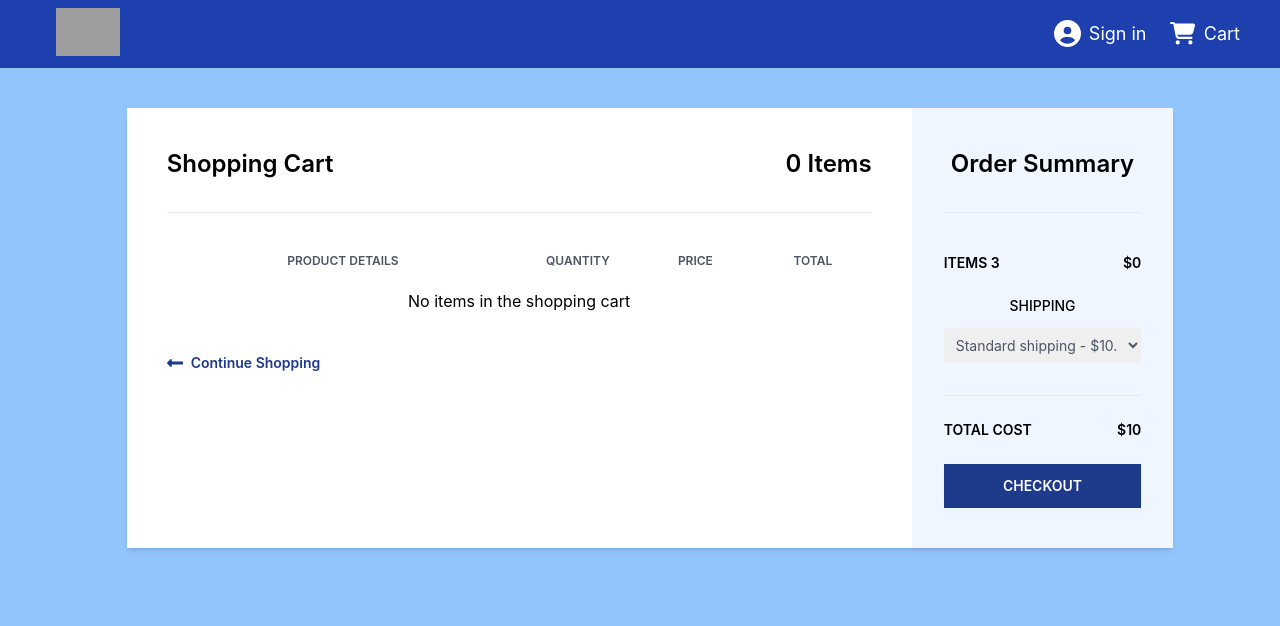
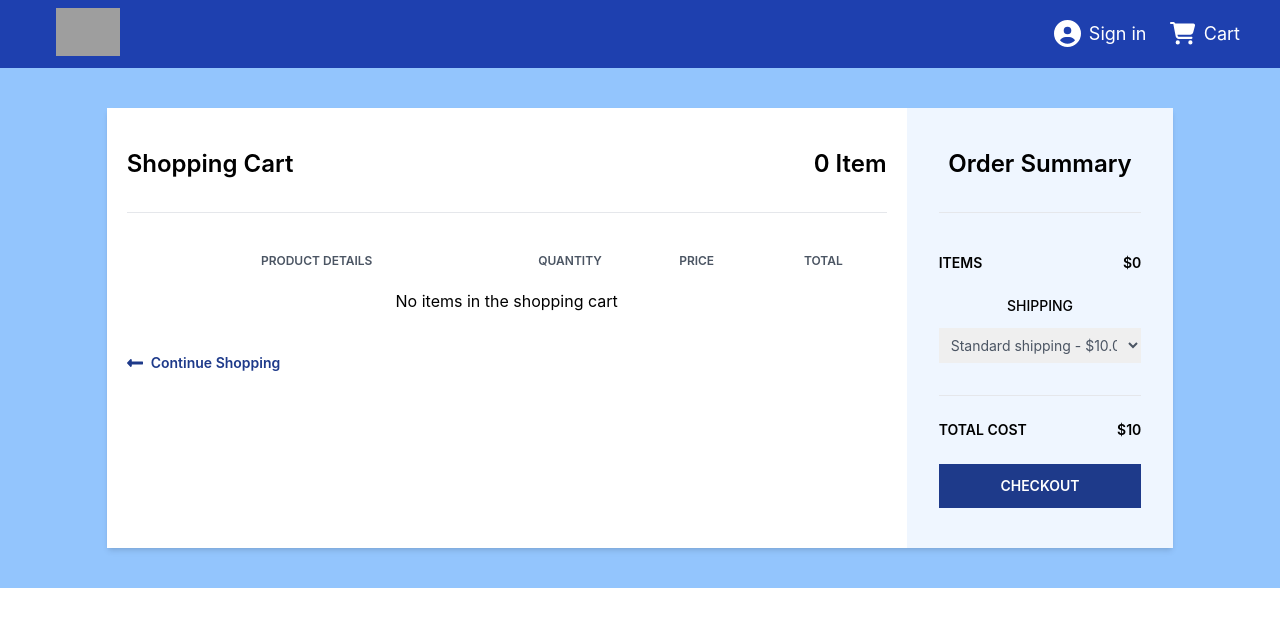
Before and after one commit to LuisAlbertoATOS/OnlineStore-React, a React (Create React App) app in the folder online-store/: page /shopping-cart in a window 1280 px wide. Shown: the top 626 px of the page. Built offline with nearby package versions, Linux system fonts and the light colour scheme; grey boxes are pictures that could not be loaded.

Commit message:
ui details

```diff
--- a/online-store/src/components/ShoppingCart/ShoppingCart.jsx
+++ b/online-store/src/components/ShoppingCart/ShoppingCart.jsx
@@ -12,16 +12,20 @@ const ShoppingCart = () => {
     shoppingCartContext,
     setShoppingCartContext,
     totalPrice,
-    setTotalPrice
+    setTotalPrice,
   } = useShoppingCartContext();
 
   const deleteItem = (productId) => {
     return () => {
-      if (window.confirm('Are you sure you want to delete this product?')) {
-        const newShoppingCart = shoppingCartContext.filter((items) => items.productId !== productId);
-        const prod = shoppingCartContext.filter((items) => items.productId === productId);
+      if (window.confirm("Are you sure you want to delete this product?")) {
+        const newShoppingCart = shoppingCartContext.filter(
+          (items) => items.productId !== productId
+        );
+        const prod = shoppingCartContext.filter(
+          (items) => items.productId === productId
+        );
         const removedPrice = +prod[0].price * +prod[0].quantity;
-        setTotalPrice((totalPrice) => (totalPrice-removedPrice));
+        setTotalPrice((totalPrice) => totalPrice - removedPrice);
         setShoppingCartContext(newShoppingCart);
       }
     };
@@ -36,15 +40,17 @@ const ShoppingCart = () => {
   };
 
   return (
-    <section className="h-screen w-screen bg-blue-300">
+    <section className="bg-blue-300 h-full">
+      <section className="w-screen bg-blue-300">
         <Navbar />
-      <div className="align-content-center container mx-auto mt-10 w-5/6 pl-5">
-        <div className="flex shadow-md my-10">
-          <div className="w-3/4 bg-white px-10 py-10">
+        <div className="align-content-center container mx-auto mt-10 w-5/6 pb-10">
+          <div className="flex shadow-md">
+            <div className="w-3/4 bg-white px-5 py-10">
               <div className="flex justify-between border-b pb-8">
                 <h1 className="font-semibold text-2xl">Shopping Cart</h1>
                 <h2 className="font-semibold text-2xl">
-                {shoppingCartContext?.length} Items
+                  {shoppingCartContext?.length} Item
+                  {shoppingCartContext?.length > 1 && "s"}
                 </h2>
               </div>
               <div className="flex mt-10 mb-5">
@@ -68,14 +74,20 @@ const ShoppingCart = () => {
               {shoppingCartContext?.length > 0 &&
                 shoppingCartContext.map((item) => {
                   return (
-                  <div className="border-double border-4 border-blue-500 flex items-center hover:bg-gray-100 -mx-8 pr-6 pl-3 py-5 mb-2">
+                    <div className="border-double border-4 border-blue-500 rounded-lg flex items-center hover:bg-gray-100 mx-1 pr-6 pl-3 py-5 mb-2">
                       <div className="flex w-1/2">
-                        <FontAwesomeIcon icon={faTrash} className="px-5 fa-xl self-center hover:text-red-500 cursor-pointer" onClick={deleteItem(item?.productId)}/>
+                        <FontAwesomeIcon
+                          icon={faTrash}
+                          className="px-5 fa-xl self-center hover:text-red-500 cursor-pointer"
+                          onClick={deleteItem(item?.productId)}
+                        />
                         <div className="w-40">
                           <img className="h-24" src={item.image} alt="" />
                         </div>
                         <div className="flex flex-col justify-between self-center flex-grow">
-                        <span className="font-bold text-1xl">{item?.name}</span>
+                          <span className="font-bold text-1xl">
+                            {item?.name}
+                          </span>
                         </div>
                       </div>
                       <span className="text-center w-1/6 font-semibold text-sm">
@@ -110,7 +122,7 @@ const ShoppingCart = () => {
                 Order Summary
               </h1>
               <div className="flex justify-between mt-10 mb-5">
-              <span className="font-semibold text-sm uppercase">Items 3</span>
+                <span className="font-semibold text-sm uppercase">Items</span>
                 <span className="font-semibold text-sm">${totalPrice}</span>
               </div>
               <div>
@@ -138,6 +150,7 @@ const ShoppingCart = () => {
           </div>
         </div>
       </section>
+    </section>
   );
 };
 
```
Lines whose indentation alone changed are shown as unchanged.
